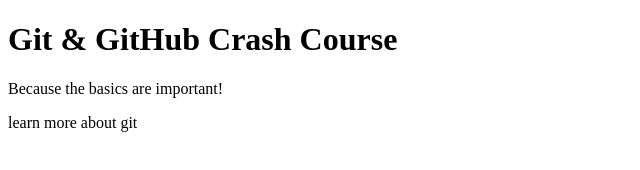
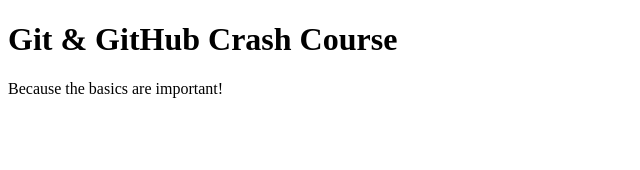
Before and after one commit to Satyam-0302/GitCourse, a plain HTML site: page index.html in a window 1280 px wide. Shown: the whole page, without its empty margins (0-640 px from the left). Drawn offline with Linux system fonts and the light colour scheme.

Commit message:
eevert "added link to git"
This reverts commit 56f53b99bd5aa743372ae2f18814356f0a878862.

```diff
--- a/index.html
+++ b/index.html
@@ -9,6 +9,5 @@
   <body>
     <h1>Git & GitHub Crash Course</h1>
     <p>Because the basics are important!</p>
-    <p>learn more about git <a href="Hii"></a></p>
   </body>
 </html>
```
